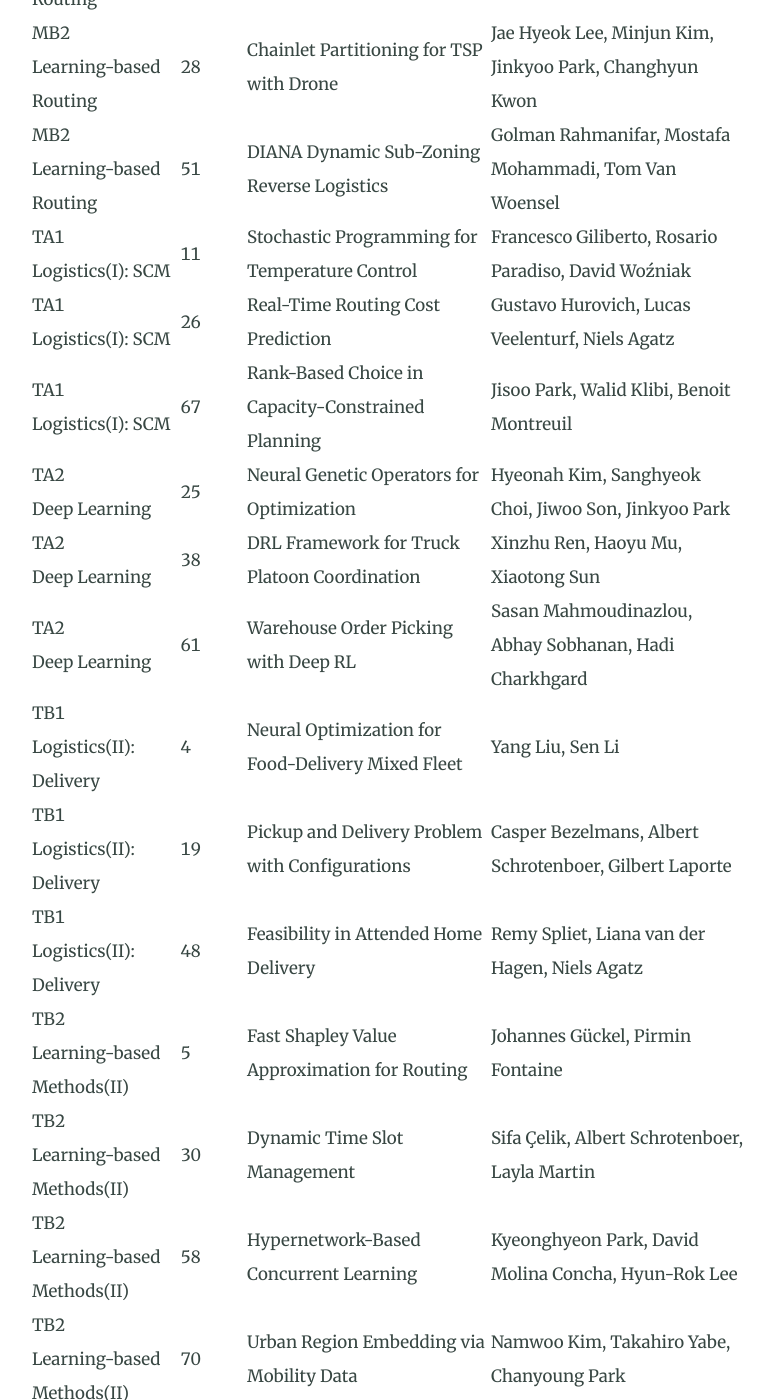
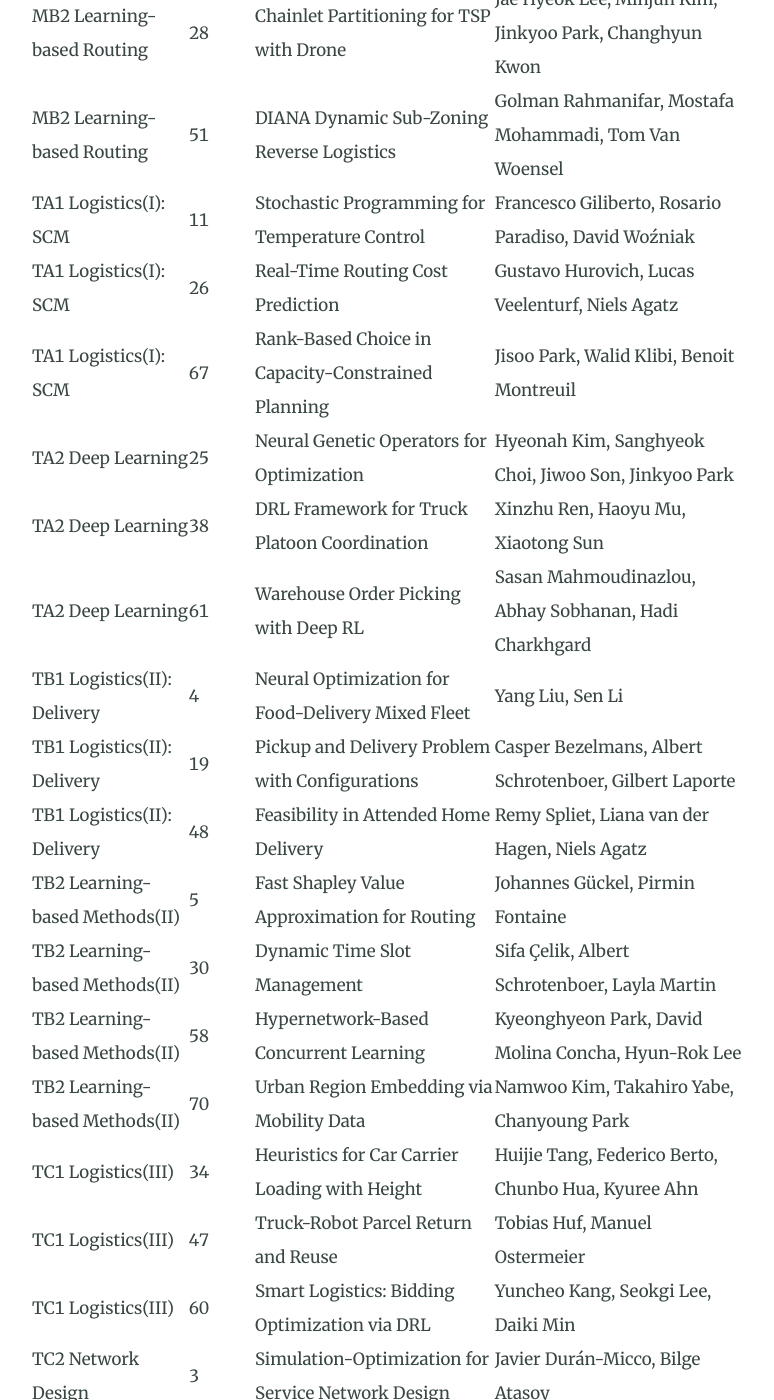
Before and after one commit to tsl2025kaist/tsl2025kaist.github.io, a Jekyll site: the page built from program.md, in a window 1280 px wide and 1400 px high, scrolled down 3111 px. Shown: the whole window, without its empty margins (251-1025 px from the left). Built offline with Jekyll 4.4.1, drawn with Linux system fonts in a browser that asks for light colours; some of the changed text lies outside the part shown.

Commit message:
Remove <br>

```diff
--- a/program.md
+++ b/program.md
@@ -39,51 +39,51 @@ Dr. Christopher Chang is Senior Vice President at Kakao Mobility Corp., overseei
 <tr><th>Track</th><th># of paper</th><th>Paper Title</th><th>Authors</th></tr>
 </thead>
 <tbody>
-<tr><td>MA1<br>VRP(I)</td><td>22</td><td>Advanced Neural Separation Algorithm for Capacity Inequalities</td><td>Yoonju Sim, Hyeonah Kim, Changhyun Kwon</td></tr>
-<tr><td>MA1<br>VRP(I)</td><td>36</td><td>Enabling Learning of Heterogeneity in Driver-Dependent Service Times</td><td>Christian Truden, Margaretha Gansterer, Dominic Loske</td></tr>
-<tr><td>MA1<br>VRP(I)</td><td>71</td><td>Combining Column-Elimination with Column-Generation</td><td>Andre Cire, Ricardo Fukasawa, Anthony Karahalios, Matheus Oliveira</td></tr>
-<tr><td>MA2<br>Reinforcement Learning</td><td>13</td><td>Enhancing Dynamic Pricing in Passenger Networks Using Offline RL</td><td>Philipp Haubenblas, Dominik Erchhorn, Andreas Brieden</td></tr>
-<tr><td>MA2<br>Reinforcement Learning</td><td>20</td><td>RL for Resource Constrained Scheduling in Field Artillery</td><td>Hyungjoo Cha, Jaewon Kim, Dongkyun Kim, Taesu Cheong</td></tr>
-<tr><td>MA2<br>Reinforcement Learning</td><td>49</td><td>Hierarchical Decomposition for Steiner Tree Packing</td><td>Hanburn Ko, Minu Kim, Han-Seul Jeong, Sunghoon Hong</td></tr>
-<tr><td>MA2<br>Reinforcement Learning</td><td>62</td><td>Hybrid ITS with Reinforcement Learning for Fresh Produce</td><td>Chirag Seth, Mehrdad Pirnia, James H. Bookbinder</td></tr>
-<tr><td>MB1<br>VRP(II)</td><td>18</td><td>Dynamic VRP with Stochastic Requests and Times</td><td>Dawei Chen, Christina Imdahl, David Lai, Tom Van Woensel</td></tr>
-<tr><td>MB1<br>VRP(II)</td><td>56</td><td>Robust Optimization in Time Dependent VRP</td><td>Dong Woon Jung, Byung Jun Ju, Byung Do Chung</td></tr>
-<tr><td>MB1<br>VRP(II)</td><td>63</td><td>Min-Max Picker Routing with Hierarchical Decoding</td><td>Laurin Luttmann, Lin Xie</td></tr>
-<tr><td>MB2<br>Learning-based Routing</td><td>12</td><td>Preference Learning for Bundle Selection</td><td>Steffen Elting, Jan Fabian Ehmke, Margaretha Gansterer</td></tr>
-<tr><td>MB2<br>Learning-based Routing</td><td>27</td><td>ALNS Algorithm for Capacitated VRP Zone Tariff</td><td>Alexander Huebner, Niklas Turna, Manuel Ostermeier</td></tr>
-<tr><td>MB2<br>Learning-based Routing</td><td>28</td><td>Chainlet Partitioning for TSP with Drone</td><td>Jae Hyeok Lee, Minjun Kim, Jinkyoo Park, Changhyun Kwon</td></tr>
-<tr><td>MB2<br>Learning-based Routing</td><td>51</td><td>DIANA Dynamic Sub-Zoning Reverse Logistics</td><td>Golman Rahmanifar, Mostafa Mohammadi, Tom Van Woensel</td></tr>
-<tr><td>TA1<br>Logistics(I): SCM</td><td>11</td><td>Stochastic Programming for Temperature Control</td><td>Francesco Giliberto, Rosario Paradiso, David Woźniak</td></tr>
-<tr><td>TA1<br>Logistics(I): SCM</td><td>26</td><td>Real-Time Routing Cost Prediction</td><td>Gustavo Hurovich, Lucas Veelenturf, Niels Agatz</td></tr>
-<tr><td>TA1<br>Logistics(I): SCM</td><td>67</td><td>Rank-Based Choice in Capacity-Constrained Planning</td><td>Jisoo Park, Walid Klibi, Benoit Montreuil</td></tr>
-<tr><td>TA2<br>Deep Learning</td><td>25</td><td>Neural Genetic Operators for Optimization</td><td>Hyeonah Kim, Sanghyeok Choi, Jiwoo Son, Jinkyoo Park</td></tr>
-<tr><td>TA2<br>Deep Learning</td><td>38</td><td>DRL Framework for Truck Platoon Coordination</td><td>Xinzhu Ren, Haoyu Mu, Xiaotong Sun</td></tr>
-<tr><td>TA2<br>Deep Learning</td><td>61</td><td>Warehouse Order Picking with Deep RL</td><td>Sasan Mahmoudinazlou, Abhay Sobhanan, Hadi Charkhgard</td></tr>
-<tr><td>TB1<br>Logistics(II): Delivery</td><td>4</td><td>Neural Optimization for Food-Delivery Mixed Fleet</td><td>Yang Liu, Sen Li</td></tr>
-<tr><td>TB1<br>Logistics(II): Delivery</td><td>19</td><td>Pickup and Delivery Problem with Configurations</td><td>Casper Bezelmans, Albert Schrotenboer, Gilbert Laporte</td></tr>
-<tr><td>TB1<br>Logistics(II): Delivery</td><td>48</td><td>Feasibility in Attended Home Delivery</td><td>Remy Spliet, Liana van der Hagen, Niels Agatz</td></tr>
-<tr><td>TB2<br>Learning-based Methods(II)</td><td>5</td><td>Fast Shapley Value Approximation for Routing</td><td>Johannes Gückel, Pirmin Fontaine</td></tr>
-<tr><td>TB2<br>Learning-based Methods(II)</td><td>30</td><td>Dynamic Time Slot Management</td><td>Sifa Çelik, Albert Schrotenboer, Layla Martin</td></tr>
-<tr><td>TB2<br>Learning-based Methods(II)</td><td>58</td><td>Hypernetwork-Based Concurrent Learning</td><td>Kyeonghyeon Park, David Molina Concha, Hyun-Rok Lee</td></tr>
-<tr><td>TB2<br>Learning-based Methods(II)</td><td>70</td><td>Urban Region Embedding via Mobility Data</td><td>Namwoo Kim, Takahiro Yabe, Chanyoung Park</td></tr>
-<tr><td>TC1<br>Logistics(III)</td><td>34</td><td>Heuristics for Car Carrier Loading with Height</td><td>Huijie Tang, Federico Berto, Chunbo Hua, Kyuree Ahn</td></tr>
-<tr><td>TC1<br>Logistics(III)</td><td>47</td><td>Truck-Robot Parcel Return and Reuse</td><td>Tobias Huf, Manuel Ostermeier</td></tr>
-<tr><td>TC1<br>Logistics(III)</td><td>60</td><td>Smart Logistics: Bidding Optimization via DRL</td><td>Yuncheo Kang, Seokgi Lee, Daiki Min</td></tr>
-<tr><td>TC2<br>Network Design</td><td>3</td><td>Simulation-Optimization for Service Network Design</td><td>Javier Durán-Micco, Bilge Atasoy</td></tr>
-<tr><td>TC2<br>Network Design</td><td>21</td><td>Natural Gas and Hydrogen Network Design</td><td>Gerben Ouwersloot, Albert Schrotenboer, Zümbül Atan</td></tr>
-<tr><td>TC2<br>Network Design</td><td>31</td><td>Traffic Network Layout Optimization with Diffusion</td><td>Taeyoung Yun, Yujin Shin, Inhyok Song</td></tr>
-<tr><td>WA1<br>Online Optimization</td><td>45</td><td>Classification Learning for On-demand Warehousing</td><td>Researchers Group A</td></tr>
-<tr><td>WA1<br>Online Optimization</td><td>52</td><td>Multi-Camera Predictive Traffic Sensing</td><td>Researchers Group B</td></tr>
-<tr><td>WA1<br>Online Optimization</td><td>54</td><td>Online Container Allocation and Rebalancing</td><td>Researchers Group C</td></tr>
-<tr><td>WA2<br>Mobility</td><td>7</td><td>Fair Fares for Vehicle Sharing Systems</td><td>Researchers Group D</td></tr>
-<tr><td>WA2<br>Mobility</td><td>15</td><td>Predict-Optimize for First-Last Mile Ride-sharing</td><td>Researchers Group E</td></tr>
-<tr><td>WA2<br>Mobility</td><td>68</td><td>Urban Factors in Vertiport Site Selection</td><td>Researchers Group F</td></tr>
-<tr><td>WB1<br>Data-Driven Optimization</td><td>2</td><td>Bunker Refueling Under Price Uncertainty</td><td>Researchers Group G</td></tr>
-<tr><td>WB1<br>Data-Driven Optimization</td><td>64</td><td>Flexible Transit Optimization with Multi-Agent RL</td><td>Researchers Group H</td></tr>
-<tr><td>WB1<br>Data-Driven Optimization</td><td>66</td><td>Data-driven Wildfire Suppression Deployment</td><td>Researchers Group I</td></tr>
-<tr><td>WB2<br>Smart City</td><td>29</td><td>Planning for EV Charging Infrastructure</td><td>Researchers Group J</td></tr>
-<tr><td>WB2<br>Smart City</td><td>40</td><td>Dynamic Berth Allocation in Deep-Sea Terminals</td><td>Researchers Group K</td></tr>
-<tr><td>WB2<br>Smart City</td><td>59</td><td>Residential Waste Collection Problem</td><td>Researchers Group L</td></tr>
-<tr><td>WB2<br>Smart City</td><td>69</td><td>Urban Air Mobility Integrated with Highways</td><td>Researchers Group M</td></tr>
+<tr><td>MA1    VRP(I)</td><td>22</td><td>Advanced Neural Separation Algorithm for Capacity Inequalities</td><td>Yoonju Sim, Hyeonah Kim, Changhyun Kwon</td></tr>
+<tr><td>MA1    VRP(I)</td><td>36</td><td>Enabling Learning of Heterogeneity in Driver-Dependent Service Times</td><td>Christian Truden, Margaretha Gansterer, Dominic Loske</td></tr>
+<tr><td>MA1    VRP(I)</td><td>71</td><td>Combining Column-Elimination with Column-Generation</td><td>Andre Cire, Ricardo Fukasawa, Anthony Karahalios, Matheus Oliveira</td></tr>
+<tr><td>MA2    Reinforcement Learning</td><td>13</td><td>Enhancing Dynamic Pricing in Passenger Networks Using Offline RL</td><td>Philipp Haubenblas, Dominik Erchhorn, Andreas Brieden</td></tr>
+<tr><td>MA2    Reinforcement Learning</td><td>20</td><td>RL for Resource Constrained Scheduling in Field Artillery</td><td>Hyungjoo Cha, Jaewon Kim, Dongkyun Kim, Taesu Cheong</td></tr>
+<tr><td>MA2    Reinforcement Learning</td><td>49</td><td>Hierarchical Decomposition for Steiner Tree Packing</td><td>Hanburn Ko, Minu Kim, Han-Seul Jeong, Sunghoon Hong</td></tr>
+<tr><td>MA2    Reinforcement Learning</td><td>62</td><td>Hybrid ITS with Reinforcement Learning for Fresh Produce</td><td>Chirag Seth, Mehrdad Pirnia, James H. Bookbinder</td></tr>
+<tr><td>MB1    VRP(II)</td><td>18</td><td>Dynamic VRP with Stochastic Requests and Times</td><td>Dawei Chen, Christina Imdahl, David Lai, Tom Van Woensel</td></tr>
+<tr><td>MB1    VRP(II)</td><td>56</td><td>Robust Optimization in Time Dependent VRP</td><td>Dong Woon Jung, Byung Jun Ju, Byung Do Chung</td></tr>
+<tr><td>MB1    VRP(II)</td><td>63</td><td>Min-Max Picker Routing with Hierarchical Decoding</td><td>Laurin Luttmann, Lin Xie</td></tr>
+<tr><td>MB2    Learning-based Routing</td><td>12</td><td>Preference Learning for Bundle Selection</td><td>Steffen Elting, Jan Fabian Ehmke, Margaretha Gansterer</td></tr>
+<tr><td>MB2    Learning-based Routing</td><td>27</td><td>ALNS Algorithm for Capacitated VRP Zone Tariff</td><td>Alexander Huebner, Niklas Turna, Manuel Ostermeier</td></tr>
+<tr><td>MB2    Learning-based Routing</td><td>28</td><td>Chainlet Partitioning for TSP with Drone</td><td>Jae Hyeok Lee, Minjun Kim, Jinkyoo Park, Changhyun Kwon</td></tr>
+<tr><td>MB2    Learning-based Routing</td><td>51</td><td>DIANA Dynamic Sub-Zoning Reverse Logistics</td><td>Golman Rahmanifar, Mostafa Mohammadi, Tom Van Woensel</td></tr>
+<tr><td>TA1    Logistics(I): SCM</td><td>11</td><td>Stochastic Programming for Temperature Control</td><td>Francesco Giliberto, Rosario Paradiso, David Woźniak</td></tr>
+<tr><td>TA1    Logistics(I): SCM</td><td>26</td><td>Real-Time Routing Cost Prediction</td><td>Gustavo Hurovich, Lucas Veelenturf, Niels Agatz</td></tr>
+<tr><td>TA1    Logistics(I): SCM</td><td>67</td><td>Rank-Based Choice in Capacity-Constrained Planning</td><td>Jisoo Park, Walid Klibi, Benoit Montreuil</td></tr>
+<tr><td>TA2    Deep Learning</td><td>25</td><td>Neural Genetic Operators for Optimization</td><td>Hyeonah Kim, Sanghyeok Choi, Jiwoo Son, Jinkyoo Park</td></tr>
+<tr><td>TA2    Deep Learning</td><td>38</td><td>DRL Framework for Truck Platoon Coordination</td><td>Xinzhu Ren, Haoyu Mu, Xiaotong Sun</td></tr>
+<tr><td>TA2    Deep Learning</td><td>61</td><td>Warehouse Order Picking with Deep RL</td><td>Sasan Mahmoudinazlou, Abhay Sobhanan, Hadi Charkhgard</td></tr>
+<tr><td>TB1    Logistics(II): Delivery</td><td>4</td><td>Neural Optimization for Food-Delivery Mixed Fleet</td><td>Yang Liu, Sen Li</td></tr>
+<tr><td>TB1    Logistics(II): Delivery</td><td>19</td><td>Pickup and Delivery Problem with Configurations</td><td>Casper Bezelmans, Albert Schrotenboer, Gilbert Laporte</td></tr>
+<tr><td>TB1    Logistics(II): Delivery</td><td>48</td><td>Feasibility in Attended Home Delivery</td><td>Remy Spliet, Liana van der Hagen, Niels Agatz</td></tr>
+<tr><td>TB2    Learning-based Methods(II)</td><td>5</td><td>Fast Shapley Value Approximation for Routing</td><td>Johannes Gückel, Pirmin Fontaine</td></tr>
+<tr><td>TB2    Learning-based Methods(II)</td><td>30</td><td>Dynamic Time Slot Management</td><td>Sifa Çelik, Albert Schrotenboer, Layla Martin</td></tr>
+<tr><td>TB2    Learning-based Methods(II)</td><td>58</td><td>Hypernetwork-Based Concurrent Learning</td><td>Kyeonghyeon Park, David Molina Concha, Hyun-Rok Lee</td></tr>
+<tr><td>TB2    Learning-based Methods(II)</td><td>70</td><td>Urban Region Embedding via Mobility Data</td><td>Namwoo Kim, Takahiro Yabe, Chanyoung Park</td></tr>
+<tr><td>TC1    Logistics(III)</td><td>34</td><td>Heuristics for Car Carrier Loading with Height</td><td>Huijie Tang, Federico Berto, Chunbo Hua, Kyuree Ahn</td></tr>
+<tr><td>TC1    Logistics(III)</td><td>47</td><td>Truck-Robot Parcel Return and Reuse</td><td>Tobias Huf, Manuel Ostermeier</td></tr>
+<tr><td>TC1    Logistics(III)</td><td>60</td><td>Smart Logistics: Bidding Optimization via DRL</td><td>Yuncheo Kang, Seokgi Lee, Daiki Min</td></tr>
+<tr><td>TC2    Network Design</td><td>3</td><td>Simulation-Optimization for Service Network Design</td><td>Javier Durán-Micco, Bilge Atasoy</td></tr>
+<tr><td>TC2    Network Design</td><td>21</td><td>Natural Gas and Hydrogen Network Design</td><td>Gerben Ouwersloot, Albert Schrotenboer, Zümbül Atan</td></tr>
+<tr><td>TC2    Network Design</td><td>31</td><td>Traffic Network Layout Optimization with Diffusion</td><td>Taeyoung Yun, Yujin Shin, Inhyok Song</td></tr>
+<tr><td>WA1    Online Optimization</td><td>45</td><td>Classification Learning for On-demand Warehousing</td><td>Researchers Group A</td></tr>
+<tr><td>WA1    Online Optimization</td><td>52</td><td>Multi-Camera Predictive Traffic Sensing</td><td>Researchers Group B</td></tr>
+<tr><td>WA1    Online Optimization</td><td>54</td><td>Online Container Allocation and Rebalancing</td><td>Researchers Group C</td></tr>
+<tr><td>WA2    Mobility</td><td>7</td><td>Fair Fares for Vehicle Sharing Systems</td><td>Researchers Group D</td></tr>
+<tr><td>WA2    Mobility</td><td>15</td><td>Predict-Optimize for First-Last Mile Ride-sharing</td><td>Researchers Group E</td></tr>
+<tr><td>WA2    Mobility</td><td>68</td><td>Urban Factors in Vertiport Site Selection</td><td>Researchers Group F</td></tr>
+<tr><td>WB1    Data-Driven Optimization</td><td>2</td><td>Bunker Refueling Under Price Uncertainty</td><td>Researchers Group G</td></tr>
+<tr><td>WB1    Data-Driven Optimization</td><td>64</td><td>Flexible Transit Optimization with Multi-Agent RL</td><td>Researchers Group H</td></tr>
+<tr><td>WB1    Data-Driven Optimization</td><td>66</td><td>Data-driven Wildfire Suppression Deployment</td><td>Researchers Group I</td></tr>
+<tr><td>WB2    Smart City</td><td>29</td><td>Planning for EV Charging Infrastructure</td><td>Researchers Group J</td></tr>
+<tr><td>WB2    Smart City</td><td>40</td><td>Dynamic Berth Allocation in Deep-Sea Terminals</td><td>Researchers Group K</td></tr>
+<tr><td>WB2    Smart City</td><td>59</td><td>Residential Waste Collection Problem</td><td>Researchers Group L</td></tr>
+<tr><td>WB2    Smart City</td><td>69</td><td>Urban Air Mobility Integrated with Highways</td><td>Researchers Group M</td></tr>
 </tbody>
 </table>
```
